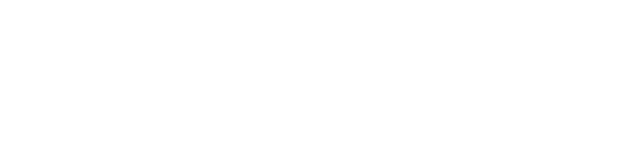
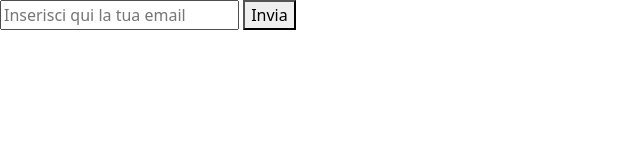
Before and after one commit to marcodldev/js-mail-dadi, a plain HTML site: page index.html in a window 1280 px wide. Shown: the whole page, without its empty margins (0-640 px from the left). Drawn offline with nearby package versions, Linux system fonts and the light colour scheme.

Commit message:
+ funzione incompleta

```diff
--- a/assets/scripts/main.js
+++ b/assets/scripts/main.js
@@ -0,0 +1,22 @@
+// Mail
+// Chiedi all’utente la sua email,
+// controlla che sia già presente nella lista di email per controllare se può accedere,
+// stampa un messaggio appropriato sull’esito del controllo.
+
+
+let email = document.getElementById("inputEmail");
+
+function invioDati () {
+    let emailValue = email.value;
+
+    let emailDatabase = ["francobaresi@mailinator.com" , "giovannimuciaccia@gmail.com","booleanduck@hotmail.it"];
+
+
+    for ( let i = 0; i < emailDatabase.length ; i++ )
+         if( emailDatabase[i] == emailValue ){
+            console.log( `${emailValue} è presente nella squadra, con posizione: ${i}` );
+         } else {
+            console.log('Congratulazioni hai appena registrato la tua email!');
+         }
+
+}
--- a/index.html
+++ b/index.html
@@ -11,7 +11,10 @@
 <body>
 
 
-
+    <form action="">
+        <input id="inputEmail" type="text" placeholder="Inserisci qui la tua email">
+        <button onclick="invioDati(); return false" >Invia</button>
+    </form>
 
 
 
```
